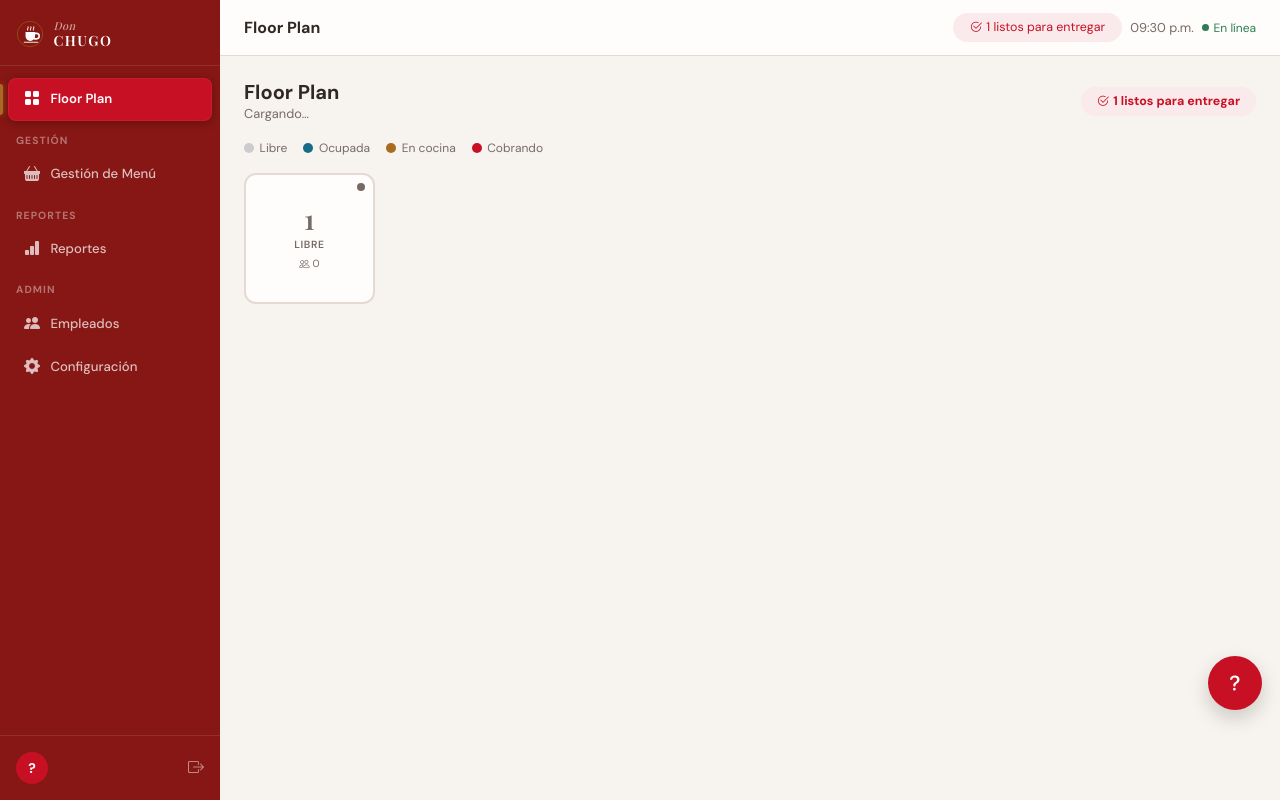
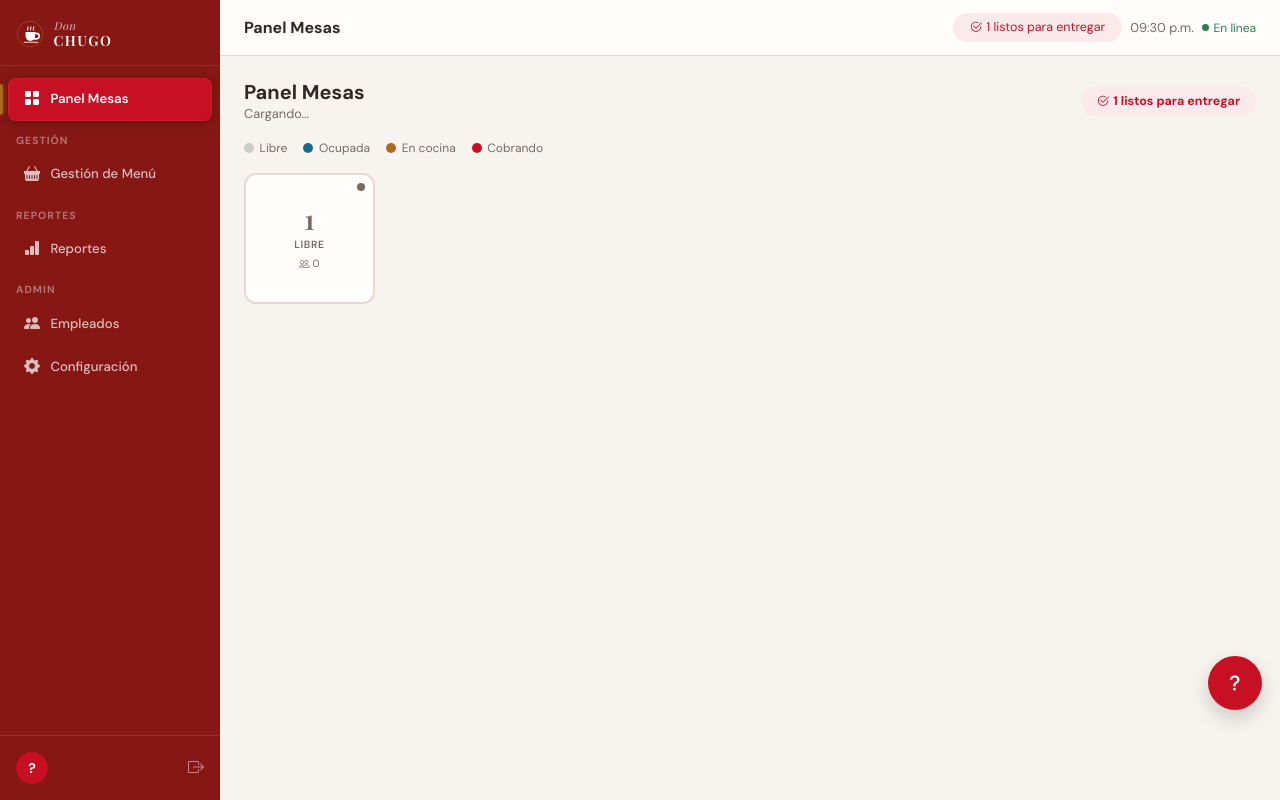
Before and after one commit to CECODE26/DON_CHUGO, a Django app: template apps/gerente/templates/gerente/floor_plan.html in a window 1280 px wide. Run offline with Django 5.2, Linux system fonts and the light colour scheme; tables that the repository leaves empty hold one stand-in row (values such as "Sample post"); the template is opened without the code that fills it: values that come from a table or form of the project are taken from there, most other values are stand-ins (such as "Sample title", 1, 10 or a date in 2020); grey boxes marked "Sample" are stand-in pictures; data that the repository does not hold is empty; parts of the project's set-up code (start-up, migrations or seed data) failed here and were passed over.

Commit message:
Rename all visible 'Floor Plan' labels to 'Panel Mesas'
Sidebar links, page titles, topbar and heading across gerente templates.
URLs and internal names unchanged.

```diff
--- a/apps/gerente/templates/gerente/configuracion.html
+++ b/apps/gerente/templates/gerente/configuracion.html
@@ -15,7 +15,7 @@
 
 {# ── Navegación lateral del panel gerente ── #}
 {% block sidebar_nav %}
-<a href="{% url 'gerente:floor_plan' %}"><i class="bi bi-grid-fill"></i> Floor Plan</a>
+<a href="{% url 'gerente:floor_plan' %}"><i class="bi bi-grid-fill"></i> Panel Mesas</a>
 <div class="nav-section-label">Gestión</div>
 <a href="{% url 'gerente:productos' %}"><i class="bi bi-basket-fill"></i> Gestión de Menú</a>
 <div class="nav-section-label">Reportes</div>
--- a/apps/gerente/templates/gerente/empleados.html
+++ b/apps/gerente/templates/gerente/empleados.html
@@ -15,7 +15,7 @@
 
 {# ── Navegación lateral del panel gerente ── #}
 {% block sidebar_nav %}
-<a href="{% url 'gerente:floor_plan' %}"><i class="bi bi-grid-fill"></i> Floor Plan</a>
+<a href="{% url 'gerente:floor_plan' %}"><i class="bi bi-grid-fill"></i> Panel Mesas</a>
 <div class="nav-section-label">Gestión</div>
 <a href="{% url 'gerente:productos' %}"><i class="bi bi-basket-fill"></i> Gestión de Menú</a>
 <div class="nav-section-label">Reportes</div>
--- a/apps/gerente/templates/gerente/floor_plan.html
+++ b/apps/gerente/templates/gerente/floor_plan.html
@@ -10,13 +10,13 @@
    El contenido se refresca cada 3 segundos via polling (pollMesas).
    ========================================================================={% endcomment %}
 
-{% block title %}Floor Plan{% endblock %}
-{% block page_title %}Floor Plan{% endblock %}
+{% block title %}Panel Mesas{% endblock %}
+{% block page_title %}Panel Mesas{% endblock %}
 
 
 {# ── Navegación lateral del panel gerente ── #}
 {% block sidebar_nav %}
-<a href="{% url 'gerente:floor_plan' %}" class="active"><i class="bi bi-grid-fill"></i> Floor Plan</a>
+<a href="{% url 'gerente:floor_plan' %}" class="active"><i class="bi bi-grid-fill"></i> Panel Mesas</a>
 <div class="nav-section-label">Gestión</div>
 <a href="{% url 'gerente:productos' %}"><i class="bi bi-basket-fill"></i> Gestión de Menú</a>
 <div class="nav-section-label">Reportes</div>
@@ -39,12 +39,12 @@
 {# ── Contenedor principal: grid de mesas (izquierda) + panel lateral (derecha) ── #}
 <div class="d-flex gap-3" style="height:calc(100vh - 56px - 3rem); overflow:hidden;">
 
-  <!-- Floor Plan -->
+  <!-- Panel Mesas -->
   {# ── Columna principal: encabezado, leyenda y grilla de mesas ── #}
   <div class="flex-grow-1 overflow-y-auto">
     <div class="d-flex align-items-center justify-content-between mb-3">
       <div>
-        <h5 class="fw-bold mb-0">Floor Plan</h5>
+        <h5 class="fw-bold mb-0">Panel Mesas</h5>
         {# Resumen dinámico actualizado por pollMesas(): "X activas · Y libres" #}
         <p style="font-size:.8rem; color:var(--mm-text-muted); margin-bottom:0;" id="mesasSummary">Cargando…</p>
       </div>
--- a/apps/gerente/templates/gerente/menu_manager.html
+++ b/apps/gerente/templates/gerente/menu_manager.html
@@ -9,7 +9,7 @@
 {% block page_title %}Gestión de Menú{% endblock %}
 {# ── Navegación lateral: enlaces del módulo de gerente ── #}
 {% block sidebar_nav %}
-<a href="{% url 'gerente:floor_plan' %}"><i class="bi bi-grid-fill"></i> Floor Plan</a>
+<a href="{% url 'gerente:floor_plan' %}"><i class="bi bi-grid-fill"></i> Panel Mesas</a>
 <div class="nav-section-label">Gestión</div>
 <a href="{% url 'gerente:productos' %}" class="active"><i class="bi bi-basket-fill"></i> Gestión de Menú</a>
 <div class="nav-section-label">Reportes</div>
--- a/apps/gerente/templates/gerente/reportes.html
+++ b/apps/gerente/templates/gerente/reportes.html
@@ -5,7 +5,7 @@
 {% block page_title %}Reportes{% endblock %}
 
 {% block sidebar_nav %}
-<a href="{% url 'gerente:floor_plan' %}"><i class="bi bi-grid-fill"></i> Floor Plan</a>
+<a href="{% url 'gerente:floor_plan' %}"><i class="bi bi-grid-fill"></i> Panel Mesas</a>
 <div class="nav-section-label">Gestión</div>
 <a href="{% url 'gerente:productos' %}"><i class="bi bi-basket-fill"></i> Gestión de Menú</a>
 <div class="nav-section-label">Reportes</div>
--- a/apps/gerente/templates/gerente/reportes_avanzados.html
+++ b/apps/gerente/templates/gerente/reportes_avanzados.html
@@ -4,7 +4,7 @@
 {% block page_title %}Reportes{% endblock %}
 
 {% block sidebar_nav %}
-<a href="{% url 'gerente:floor_plan' %}"><i class="bi bi-grid-fill"></i> Floor Plan</a>
+<a href="{% url 'gerente:floor_plan' %}"><i class="bi bi-grid-fill"></i> Panel Mesas</a>
 <div class="nav-section-label">Gestión</div>
 <a href="{% url 'gerente:productos' %}"><i class="bi bi-basket-fill"></i> Menú</a>
 <div class="nav-section-label">Reportes</div>
```
